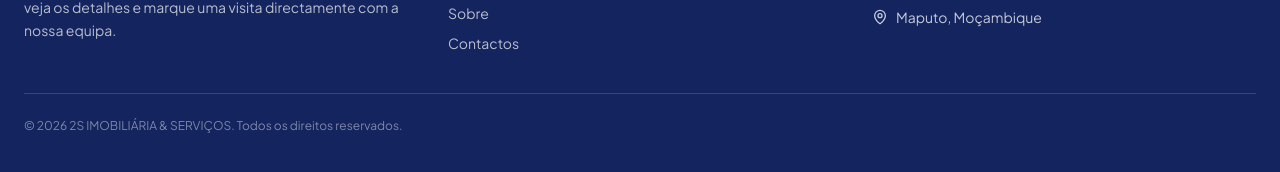
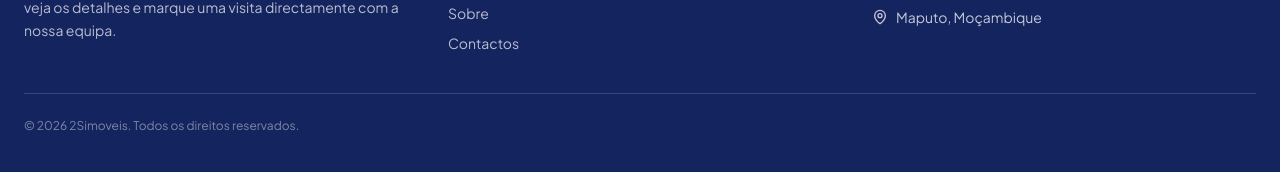
Before and after one commit to yunildothovela29-cloud/AUREA1, a React (Vite) app: page /sobre in a window 1280 px wide. Shown: the part 1021-1193 px from the top of the page. Built offline with nearby package versions, Linux system fonts and the light colour scheme; no server answers.

Commit message:
Rename site branding to 2Simoveis

```diff
--- a/src/data/config.ts
+++ b/src/data/config.ts
@@ -1,5 +1,5 @@
 export const BRAND_CONFIG = {
-  name: '2S IMOBILIÁRIA & SERVIÇOS',
+  name: '2Simoveis',
   shortName: '2S',
   introBrandSymbol: '2S',
   introSubtitle: 'Acesso Privado',
@@ -9,7 +9,7 @@ export const BRAND_CONFIG = {
   phoneDisplay: '+258 84 406 7591',
   email: 'sergio.sulemane@gmail.com',
   whatsappNumber: '258844067591',
-  whatsappDefaultMessage: 'Olá, gostaria de obter informações sobre os imóveis da 2S Imobiliária & Serviços.',
+  whatsappDefaultMessage: 'Olá, gostaria de obter informações sobre os imóveis da 2Simoveis.',
   admin: { email: 'sergio.sulemane@gmail.com', whatsappNumber: '258844067591' },
   location: { city: 'Maputo', country: 'Moçambique' },
   officeHours: { weekdays: 'Segunda a Sexta: 08:30 – 18:30', saturdays: 'Sábado: 09:00 – 14:00' },
```
